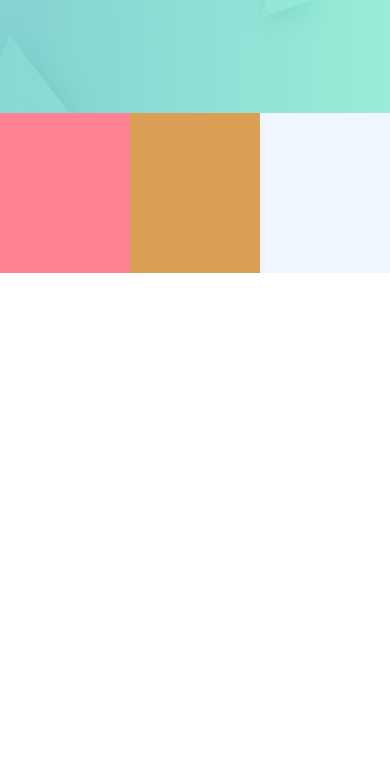
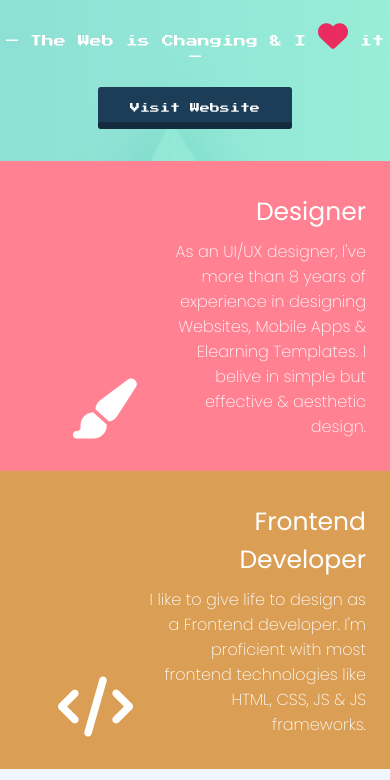
Before and after one commit to sanalmg/sanalmg.github.io, a plain HTML site: page index.html in a window 390 px wide. Shown: the part 571-1351 px from the top of the page. Before the commit the page ends 844 px from the top, so only its background shows below. Drawn offline with Linux system fonts and the light colour scheme.

Commit message:
Added real data

```diff
--- a/css/style.css
+++ b/css/style.css
@@ -203,10 +203,9 @@ body {
     position: relative;
 }
 .mg-hero-content {
-    min-height: (100vh - 10rem);
     display: flex;
     flex-wrap: wrap;
-    padding-top: 9rem;
+    padding-top: 5rem;
 }
 .mg-hero-left {
     flex: 1;
@@ -215,6 +214,7 @@ body {
     flex-direction: column;
     justify-content: center;
     text-align: right;
+    padding-bottom: 2rem;
 }
 .mg-hero-left h1 {
     font-size: 4.375rem;
@@ -229,6 +229,7 @@ body {
     font-size: 1.25rem;
     font-family: 'Press Start 2P', sans-serif;
     margin-top: 1.5rem;
+    margin-bottom: 1.5rem;
 }
 .mg-hero-right {
     flex: 1;
@@ -236,9 +237,39 @@ body {
     align-items: center;
     justify-content: space-around;
 }
+
+.mg-btn {
+    display: inline-block;
+    padding: 1.3rem 3rem;
+    background-color: #1C3D58;
+    color: #fff;
+    text-decoration: none;
+    cursor: pointer;
+    border-radius: 0.1875rem;
+    font-family: 'Press Start 2P', sans-serif;
+    font-size: 10px;
+    position: relative;
+    z-index: 2;
+    transition: all 0.3s ease;
+}
+.mg-btn::after {
+    content: '';
+    position: absolute;
+    width: 100%;
+    height: 7px;
+    border-radius: 0.1875rem;;
+    bottom: 0;
+    left: 0;
+    background-color: rgba(0,0,0,0.3);
+    z-index: -1;
+}
+.mg-btn:hover {
+    background-color: #fff;
+    color: #1C3D58;
+}
 .mg-cards {
     width: 100%;
-    min-height: 10rem;
+    min-height: 12rem;
     position: absolute;
     left: 0;
     bottom: 0;
@@ -248,26 +279,64 @@ body {
 }
 .card {
     flex-basis: 33.33%;
+    text-align: right;
+    padding: 2rem 1.5rem;
+    display: flex;
+    gap: 0.9375rem;
 }
+.card .card-icon {
+    flex: 1;
+    font-size: 3.75rem;
+    display: flex;
+    flex-direction: column;
+    justify-content: flex-end;
+}
+.card .card-text {
+    flex: 2;
+    display: flex;
+    flex-direction: column;
+    justify-content: flex-end;
+}
+.card h3 {
+    font-size: 1.5625rem;
+    font-weight: 400;
+    margin-bottom: 0.5rem;
+}
+.card p {
+    font-size: 16px;
+    font-weight: 200;
+}
+
 .card.red {
     background-color: #FF8192;
+    color: #fff;
 }
 .card.orange {
     background-color: #DB9E55;
+    color: #fff;
 }
 .card.blue {
     background-color: #EFF6FF;
+    color: #150505;
 }
 
 /*-----Media Queries-----*/
-
-
-@media (max-width:991px) {
+@media (max-width:992px) {
+    .mg-header {
+        background-color: #97ECD9;
+        min-height: 1rem;
+        padding: 0.5rem;
+    }
+    .mg-hero {
+        padding-top: 6rem;
+    }
+    .mg-btn {
+        padding: 1rem 2rem;
+    }
     .mg-sidebar {
         width: 100vw;
         overflow-y: scroll;
     }
-
     .mg-hero-left h1 {
         font-size: 3rem;
         font-weight: 700;
@@ -282,9 +351,45 @@ body {
         font-family: 'Press Start 2P', sans-serif;
         margin-top: 1.5rem;
     }
+    .mg-cards {
+        position: unset;
+    }
+    .card {
+        flex-basis: 100%;
+    }
+    .mg-hero-left {
+        flex-basis: 100%;
+        order: 2;
+        justify-content: center;
+        text-align: center;
+    }
+    .mg-hero-right {
+        flex-basis: 100%;
+        order: 1;
+    }
+    .mg-hero-feature-img {
+        width: 24rem;
+    }
+    .mg-btn {
+        align-self: center;
+    }
 }
-
-
+@media (max-width:780px) {
+    .mg-hero-feature-img {
+        width: 18.75rem;
+    }
+    .mg-header {
+        padding: 1rem;
+    }
+    .mg-header .mg-logo {
+        width: 5rem;
+    }
+}
+@media (max-width:320px) {
+    .mg-hero-right {
+        display: none;
+    }
+}
 /*-----Utilities-----*/
 
 .img-fluid {
--- a/index.html
+++ b/index.html
@@ -46,6 +46,7 @@
                 <h1 class="text-white">I'm Sanal MG</h1>
                 <h3 class="text-white">Designer & Frontend Developer</h3>
                 <p class="text-white">— The Web is Changing & I <i class="fa fa-heart" style="color: #E92B60; font-size: 1.875rem;"></i> it —</p>
+                <div><a class="mg-btn" role="button" href="https://sanalmg.com" target="_blank">Visit Website</a></div>
             </div>
             <div class="mg-hero-right">
                 <div class="mg-hero-feature-img">
@@ -54,9 +55,33 @@
             </div>
         </div>
         <div class="mg-cards">
-            <div class="card red"></div>
-            <div class="card orange"></div>
-            <div class="card blue"></div>
+            <div class="card red">
+                <div class="card-icon">
+                    <i class="fa fa-paintbrush"></i>
+                </div>
+                <div class="card-text">
+                    <h3>Designer</h3>
+                    <p>As an UI/UX designer, I've more than 8 years of experience in designing Websites, Mobile Apps & Elearning Templates. I belive in simple but effective & aesthetic design.</p>
+                </div>
+            </div>
+            <div class="card orange">
+                <div class="card-icon">
+                    <i class="fa fa-code"></i>
+                </div>
+                <div class="card-text">
+                    <h3>Frontend Developer</h3>
+                    <p>I like to give life to design as a Frontend developer. I'm proficient with most frontend technologies like HTML, CSS, JS & JS frameworks.</p>
+                </div>
+            </div>
+            <div class="card blue">
+                <div class="card-icon">
+                    <i class="fa fa-graduation-cap"></i>
+                </div>
+                <div class="card-text">
+                    <h3>Elearning Specialist</h3>
+                    <p>I love Elearning as I'm a constant learner. I've experience in creating interactive learning courses using popular authoring tools such as Storyline & Captivate.</p>
+                </div>
+            </div>
         </div>
     </div>
 
```
